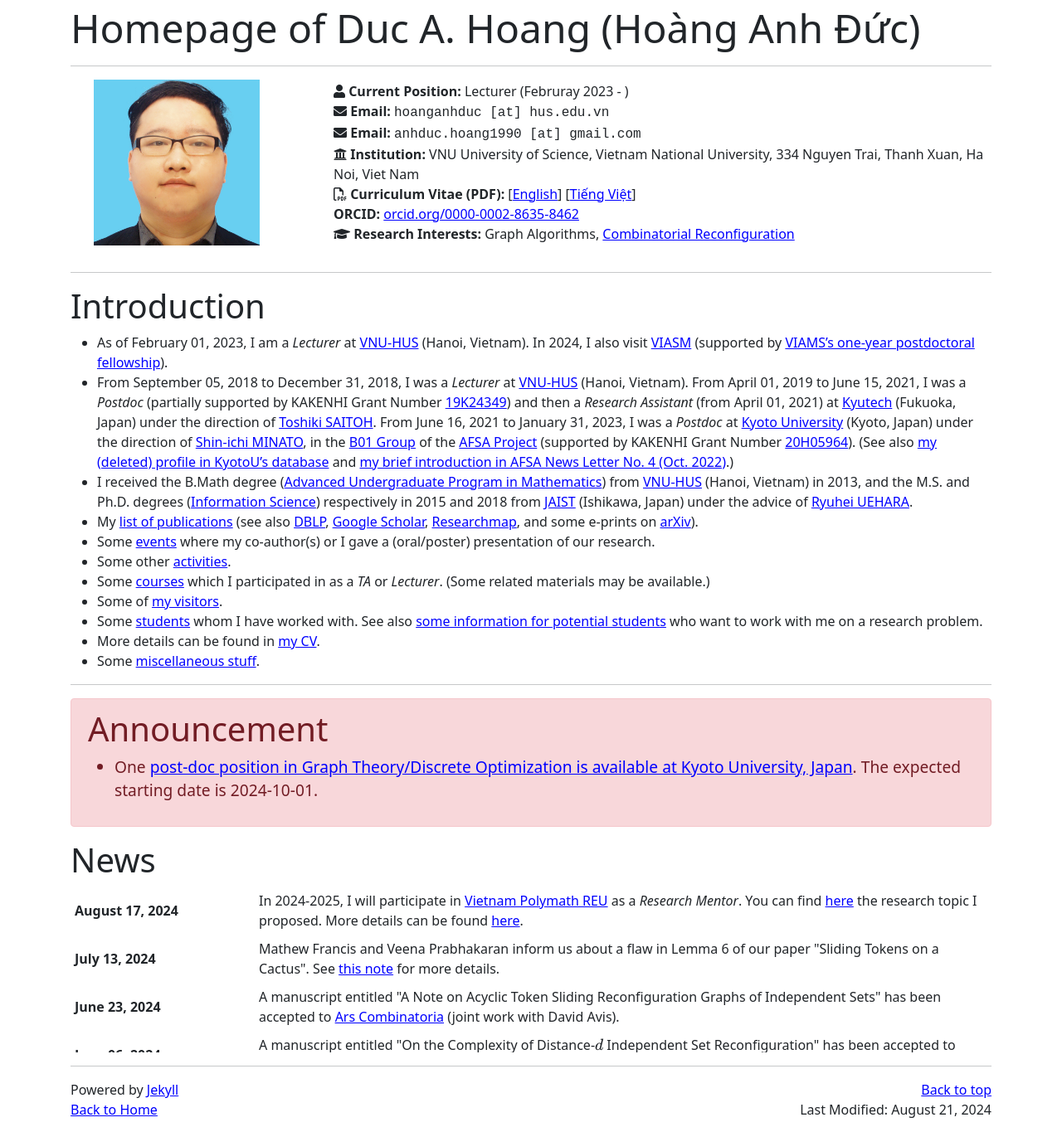
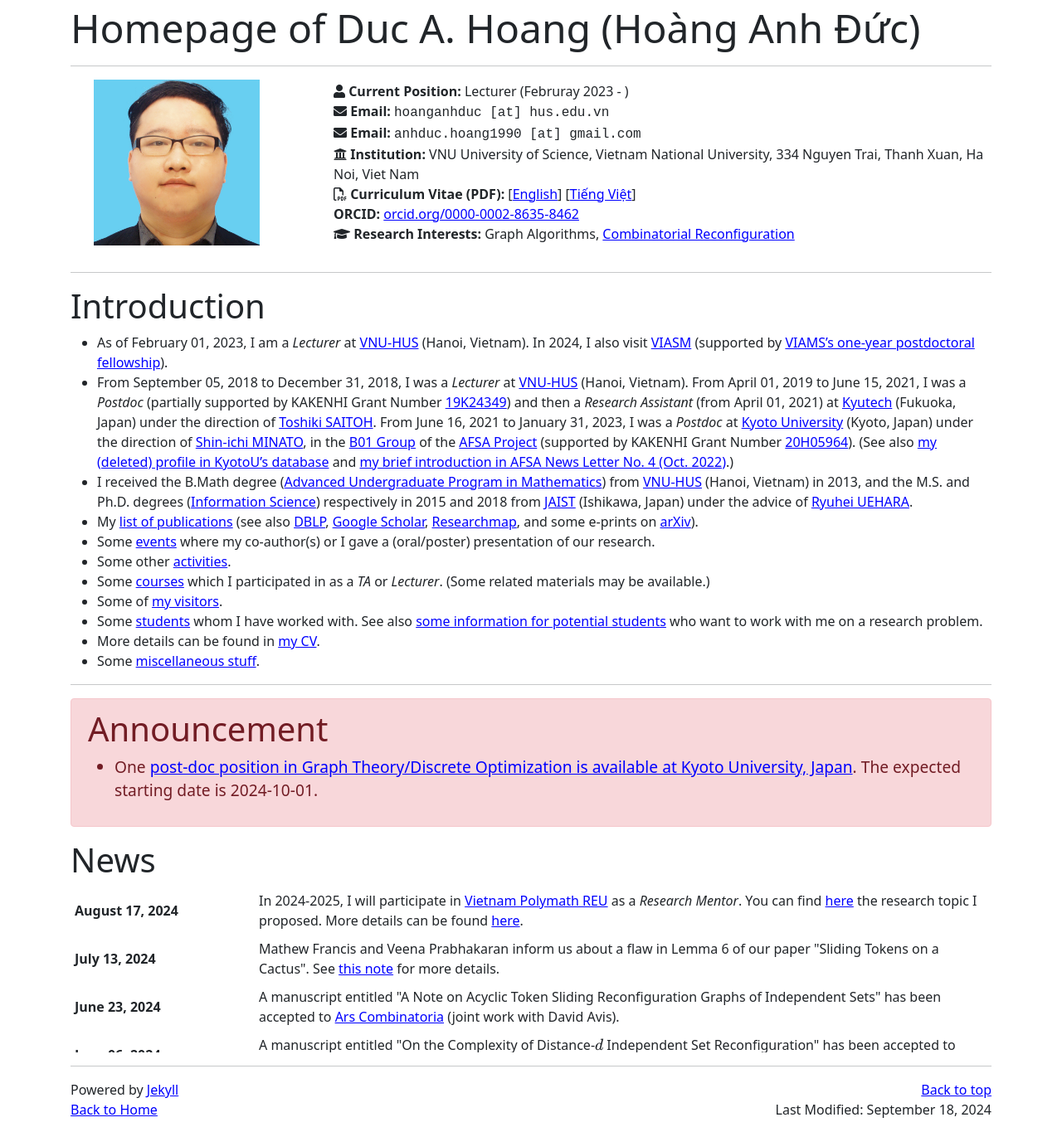
Before and after one commit to hoanganhduc/hoanganhduc.github.io, a Jekyll site: the page built from index.md, in a window 1280 px wide. Shown: the whole page at 83% size. Built offline with Jekyll 4.4.1, drawn with Linux system fonts in a browser that asks for light colours; nearby versions of some CDN libraries; formulas are drawn with MathJax 3; a style sheet for code colours, icons or effects is not loaded.

Commit message:
Updated @ 2024-09-18  13:45:05 ICT

```diff
--- a/index.md
+++ b/index.md
@@ -2,7 +2,7 @@
 layout: default
 title: "Homepage of Duc A. Hoang (Hoàng Anh Đức)"
 permalink: "/"
-last_modified_at: 2024-08-21
+last_modified_at: 2024-09-18
 mathjax: true
 ---
 
```
Also changed, not shown: 4 other files.
